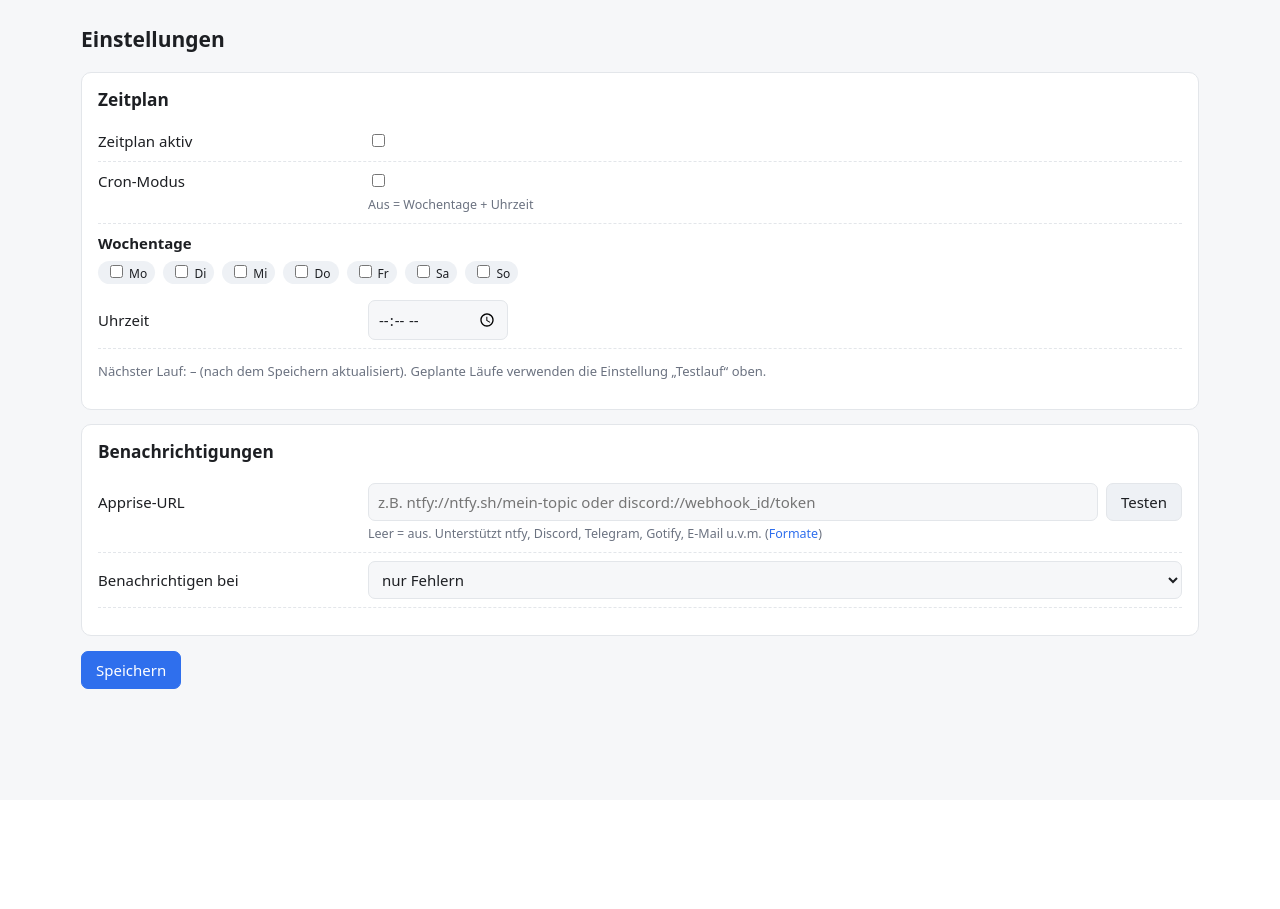
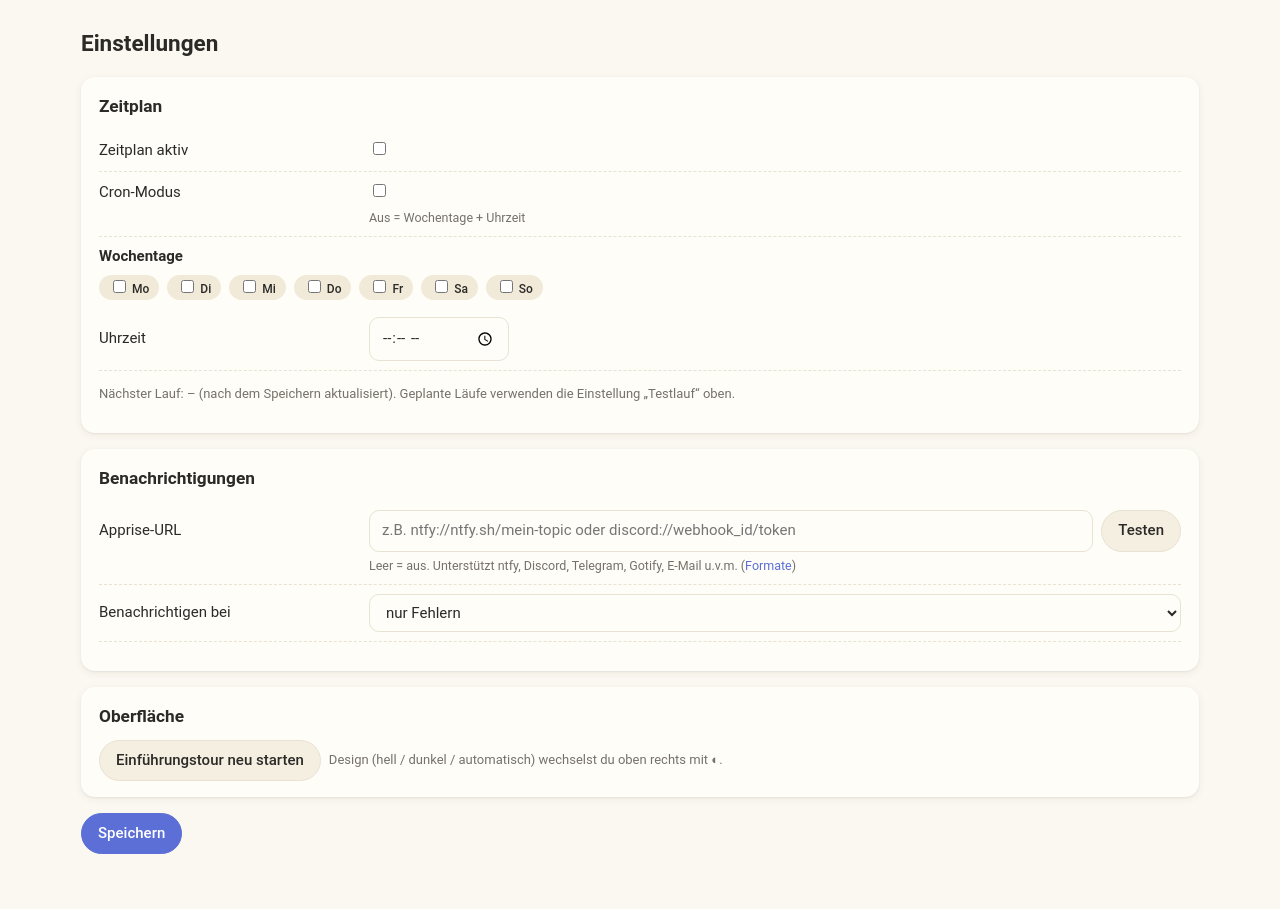
Before and after one commit to xroguel1ke/abs_ratings, a Python web app: template webui/templates/settings.html in a window 1280 px wide. Before the commit the page ends 689 px from the top, so only its background shows below. Run offline with Jinja, Linux system fonts and the light colour scheme; the template is opened without the code that fills it, so the values that code supplies are empty.

Commit message:
Web UI: Material-style theme (light cream / dark greys, toggle), onboarding tour (restart in settings), books page layout
Co-Authored-By: Claude Opus 5.5 <noreply@anthropic.com>

```diff
--- a/webui/static/app.css
+++ b/webui/static/app.css
@@ -1,33 +1,69 @@
-:root{--bg:#f6f7f9;--card:#fff;--fg:#1d1f23;--muted:#6b7280;--line:#e3e6ea;--accent:#2f6fed;--ok:#1a7f37;--warn:#b26b00;--err:#c62828;--chip:#eef1f5;--code:#f3f4f6}
-@media (prefers-color-scheme:dark){:root{--bg:#121417;--card:#1b1e23;--fg:#e8eaed;--muted:#9aa0a6;--line:#2c3036;--accent:#6f9bff;--ok:#4cc26a;--warn:#e0a040;--err:#ef6b6b;--chip:#262a31;--code:#111316}}
-*{box-sizing:border-box}body{margin:0;background:var(--bg);color:var(--fg);font:15px/1.5 system-ui,-apple-system,Segoe UI,sans-serif}
+/* ABS Ratings - Material-style theme. Light: pastel white + cream. Dark: two pastel greys.
+   Theme: data-theme="light|dark" on <html> (toggle in the header), otherwise the system setting decides. */
+:root{
+  --bg:#fbf8f1;          /* cream page */
+  --card:#fffdf8;        /* pastel white surface */
+  --card2:#f5efe2;       /* cream, second surface (chips, table heads) */
+  --fg:#2b2a27;--muted:#76716a;--line:#e9e2d3;
+  --accent:#5b6fd6;--accent-fg:#fff;--accent-soft:#e6e9fb;
+  --ok:#2e7d4f;--warn:#a8680a;--err:#c0392b;
+  --chip:#f1ead9;--code:#f7f2e6;
+  --shadow:0 1px 2px rgba(60,50,30,.08),0 2px 8px rgba(60,50,30,.06);
+  --shadow2:0 4px 16px rgba(60,50,30,.12);
+  --radius:14px;
+}
+@media (prefers-color-scheme:dark){:root:not([data-theme="light"]){
+  --bg:#2f3136;--card:#3a3d43;--card2:#44474e;--fg:#eceef1;--muted:#b2b6bd;--line:#4d5058;
+  --accent:#a9b6ff;--accent-fg:#1e2233;--accent-soft:#4a4f66;--ok:#8fd6a5;--warn:#f0c27a;--err:#f2a097;
+  --chip:#474a52;--code:#33363b;--shadow:0 1px 2px rgba(0,0,0,.25),0 2px 8px rgba(0,0,0,.2);--shadow2:0 6px 20px rgba(0,0,0,.35)}}
+:root[data-theme="dark"]{
+  --bg:#2f3136;--card:#3a3d43;--card2:#44474e;--fg:#eceef1;--muted:#b2b6bd;--line:#4d5058;
+  --accent:#a9b6ff;--accent-fg:#1e2233;--accent-soft:#4a4f66;--ok:#8fd6a5;--warn:#f0c27a;--err:#f2a097;
+  --chip:#474a52;--code:#33363b;--shadow:0 1px 2px rgba(0,0,0,.25),0 2px 8px rgba(0,0,0,.2);--shadow2:0 6px 20px rgba(0,0,0,.35)}
+*{box-sizing:border-box}
+body{margin:0;background:var(--bg);color:var(--fg);font:15px/1.55 Roboto,system-ui,-apple-system,"Segoe UI",sans-serif;transition:background .2s,color .2s}
 a{color:var(--accent);text-decoration:none}a:hover{text-decoration:underline}
-header{background:var(--card);border-bottom:1px solid var(--line);position:sticky;top:0;z-index:5}
-.nav{max-width:1150px;margin:0 auto;display:flex;gap:4px;align-items:center;padding:8px 16px;flex-wrap:wrap}
-.nav .brand{font-weight:700;margin-right:12px}.nav a{padding:6px 10px;border-radius:6px;color:var(--fg)}.nav a.active,.nav a:hover{background:var(--chip);text-decoration:none}
-.nav .right{margin-left:auto;display:flex;gap:8px;align-items:center;font-size:13px;color:var(--muted)}
-main{max-width:1150px;margin:0 auto;padding:16px}
-h1{font-size:1.4em;margin:8px 0 16px}h2{font-size:1.15em;margin:24px 0 10px}
-.card{background:var(--card);border:1px solid var(--line);border-radius:10px;padding:14px 16px;margin-bottom:14px}
-.tiles{display:grid;grid-template-columns:repeat(auto-fill,minmax(150px,1fr));gap:10px;margin-bottom:14px}
-.tile{background:var(--card);border:1px solid var(--line);border-radius:10px;padding:10px 14px}
-.tile .v{font-size:1.6em;font-weight:700}.tile .l{color:var(--muted);font-size:13px}
-.tabs{display:flex;gap:4px;border-bottom:1px solid var(--line);margin-bottom:12px;flex-wrap:wrap}
-.tabs a{padding:8px 12px;border-radius:8px 8px 0 0;color:var(--muted)}.tabs a.active{background:var(--card);border:1px solid var(--line);border-bottom-color:var(--card);color:var(--fg);margin-bottom:-1px}
-table{width:100%;border-collapse:collapse}th,td{text-align:left;padding:7px 8px;border-bottom:1px solid var(--line);vertical-align:top}th{color:var(--muted);font-weight:600;font-size:13px}
+header{background:var(--card);box-shadow:var(--shadow);position:sticky;top:0;z-index:5}
+.nav{max-width:1150px;margin:0 auto;display:flex;gap:2px;align-items:center;padding:8px 16px;flex-wrap:wrap}
+.nav .brand{font-weight:700;margin-right:14px;letter-spacing:.2px}
+.nav a{padding:7px 12px;border-radius:99px;color:var(--fg);font-weight:500}
+.nav a.active{background:var(--accent-soft);color:var(--fg);text-decoration:none}.nav a:hover{background:var(--chip);text-decoration:none}
+.nav .right{margin-left:auto;display:flex;gap:6px;align-items:center;font-size:13px;color:var(--muted)}
+.iconbtn{border:none;background:transparent;color:var(--fg);padding:6px 9px;border-radius:99px;cursor:pointer;font-size:15px}.iconbtn:hover{background:var(--chip)}
+main{max-width:1150px;margin:0 auto;padding:18px 16px 40px}
+h1{font-size:1.5em;font-weight:600;margin:8px 0 16px}h2{font-size:1.15em;font-weight:600;margin:24px 0 10px}
+.card{background:var(--card);border-radius:var(--radius);padding:16px 18px;margin-bottom:16px;box-shadow:var(--shadow)}
+.tiles{display:grid;grid-template-columns:repeat(auto-fill,minmax(160px,1fr));gap:12px;margin-bottom:16px}
+.tile{background:var(--card);border-radius:var(--radius);padding:12px 16px;box-shadow:var(--shadow)}
+.tile .v{font-size:1.7em;font-weight:600}.tile .l{color:var(--muted);font-size:13px}
+.tabs{display:flex;gap:6px;margin-bottom:14px;flex-wrap:wrap}
+.tabs a{padding:7px 14px;border-radius:99px;color:var(--muted);background:var(--card2);font-weight:500}
+.tabs a.active{background:var(--accent);color:var(--accent-fg)}.tabs a:hover{text-decoration:none;filter:brightness(.97)}
+table{width:100%;border-collapse:collapse}th,td{text-align:left;padding:9px 10px;border-bottom:1px solid var(--line);vertical-align:top}
+th{color:var(--muted);font-weight:600;font-size:12.5px;text-transform:uppercase;letter-spacing:.4px}
+tr:hover td{background:color-mix(in srgb,var(--card2) 45%,transparent)}
 .tablewrap{overflow-x:auto}
-.badge{display:inline-block;padding:1px 8px;border-radius:99px;font-size:12px;background:var(--chip);white-space:nowrap}
+.badge{display:inline-block;padding:2px 10px;border-radius:99px;font-size:12px;background:var(--chip);white-space:nowrap;font-weight:500}
 .badge.ok{color:var(--ok)}.badge.err,.badge.not_found,.badge.error{color:var(--err)}.badge.warn,.badge.other_edition,.badge.no_ratings_yet,.badge.running{color:var(--warn)}
 .muted{color:var(--muted)}.small{font-size:13px}
-button,.btn{font:inherit;padding:7px 14px;border-radius:7px;border:1px solid var(--line);background:var(--chip);color:var(--fg);cursor:pointer;display:inline-block}
-button.primary,.btn.primary{background:var(--accent);border-color:var(--accent);color:#fff}button.danger{color:var(--err)}button:disabled{opacity:.5;cursor:default}
+button,.btn{font:inherit;font-weight:500;padding:8px 16px;border-radius:99px;border:1px solid var(--line);background:var(--card2);color:var(--fg);cursor:pointer;display:inline-block;transition:box-shadow .15s,filter .15s}
+button:hover,.btn:hover{box-shadow:var(--shadow);text-decoration:none}
+button.primary,.btn.primary{background:var(--accent);border-color:var(--accent);color:var(--accent-fg)}button.danger{color:var(--err)}button:disabled{opacity:.5;cursor:default;box-shadow:none}
 .row{display:flex;gap:8px;flex-wrap:wrap;align-items:center}
-input[type=text],input[type=password],input[type=number],input[type=time],select,textarea{font:inherit;padding:7px 9px;border-radius:7px;border:1px solid var(--line);background:var(--bg);color:var(--fg);width:100%}
-label.f{display:grid;grid-template-columns:260px 1fr;gap:10px;align-items:center;padding:8px 0;border-bottom:1px dashed var(--line)}
+input[type=text],input[type=password],input[type=number],input[type=time],input[type=search],select,textarea{font:inherit;padding:8px 12px;border-radius:10px;border:1px solid var(--line);background:var(--card);color:var(--fg);width:100%}
+input:focus,select:focus,textarea:focus{outline:2px solid var(--accent-soft);border-color:var(--accent)}
+label.f{display:grid;grid-template-columns:260px 1fr;gap:10px;align-items:center;padding:9px 0;border-bottom:1px dashed var(--line)}
 label.f .h{grid-column:2;color:var(--muted);font-size:12.5px;margin-top:-6px}
-@media (max-width:700px){label.f{grid-template-columns:1fr}label.f .h{grid-column:1}}
-pre.log{background:var(--code);border:1px solid var(--line);border-radius:8px;padding:10px;max-height:70vh;overflow:auto;font:12.5px/1.45 ui-monospace,Menlo,Consolas,monospace;white-space:pre-wrap;word-break:break-word}
-.flash{padding:9px 12px;border-radius:8px;margin-bottom:12px;border:1px solid var(--line);background:var(--card)}.flash.error{color:var(--err)}.flash.ok{color:var(--ok)}
+@media (max-width:700px){label.f{grid-template-columns:1fr}label.f .h{grid-column:1}.nav .right{margin-left:0}}
+pre.log{background:var(--code);border-radius:10px;padding:12px;max-height:70vh;overflow:auto;font:12.5px/1.45 ui-monospace,Menlo,Consolas,monospace;white-space:pre-wrap;word-break:break-word}
+.flash{padding:10px 14px;border-radius:12px;margin-bottom:12px;background:var(--card);box-shadow:var(--shadow)}.flash.error{color:var(--err)}.flash.ok{color:var(--ok)}
 .diff td:nth-child(3){color:var(--muted)}.diff td:nth-child(4){color:var(--ok)}
 .center{max-width:380px;margin:12vh auto}
 details summary{cursor:pointer}
+code{background:var(--code);padding:1px 6px;border-radius:6px;font-size:.92em}
+/* onboarding tour */
+.tour-dim{position:fixed;inset:0;background:rgba(20,18,14,.45);z-index:50}
+.tour-hl{position:relative;z-index:51;box-shadow:0 0 0 4px var(--accent),var(--shadow2)!important;border-radius:12px;background:var(--card)}
+.tour-box{position:fixed;z-index:52;max-width:340px;background:var(--card);color:var(--fg);border-radius:var(--radius);box-shadow:var(--shadow2);padding:16px 18px}
+.tour-box h3{margin:0 0 6px;font-size:1.05em}.tour-box p{margin:0 0 12px;font-size:14px}
+.tour-box .row{justify-content:space-between}
--- /dev/null
+++ b/webui/static/app.js
@@ -0,0 +1,72 @@
+// ABS Ratings web UI: theme toggle (auto / light / dark) and the onboarding tour. No external libraries.
+(function () {
+  var store = {
+    get: function (k) { try { return localStorage.getItem(k); } catch (e) { return null; } },
+    set: function (k, v) { try { localStorage.setItem(k, v); } catch (e) {} }
+  };
+
+  // ---- theme ----
+  var THEMES = ['auto', 'light', 'dark'], ICON = { auto: '◐', light: '☀', dark: '☾' }, LABEL = { auto: 'Design: automatisch', light: 'Design: hell', dark: 'Design: dunkel' };
+  function applyTheme(t) {
+    if (t === 'light' || t === 'dark') document.documentElement.setAttribute('data-theme', t);
+    else document.documentElement.removeAttribute('data-theme');
+    var b = document.getElementById('theme-toggle');
+    if (b) { b.textContent = ICON[t] || ICON.auto; b.title = LABEL[t] || LABEL.auto; }
+  }
+  var theme = store.get('abs_theme') || 'auto';
+  applyTheme(theme);
+  document.addEventListener('DOMContentLoaded', function () {
+    applyTheme(theme);
+    var b = document.getElementById('theme-toggle');
+    if (b) b.addEventListener('click', function () {
+      theme = THEMES[(THEMES.indexOf(theme) + 1) % THEMES.length];
+      store.set('abs_theme', theme); applyTheme(theme);
+    });
+    if (document.querySelector('[data-tour]') && !store.get('abs_tour_done')) setTimeout(function () { Tour.start(); }, 400);
+  });
+
+  // ---- onboarding tour ----
+  var STEPS = [
+    { sel: null, t: 'Willkommen bei ABS Ratings', p: 'Kurzer Rundgang in 7 Schritten. Du kannst ihn jederzeit überspringen und unter Einstellungen neu starten.' },
+    { sel: '[data-tour=dashboard]', t: 'Dashboard', p: 'Überblick nach jedem Lauf: Bücher mit Bewertungen, Probleme, die Prüfliste (Vorschläge, die du bestätigst) und zusammengeführte Reihen/Autoren.' },
+    { sel: '[data-tour=books]', t: 'Bücher', p: 'Alle geprüften Bücher, sortiert nach Sicherheit des Treffers. Mit Suche, Vergleich ABS ↔ Audible und der Begründung jeder Entscheidung.' },
+    { sel: '[data-tour=status]', t: 'Status', p: 'Zustand der Quellen (Audible, Hardcover, Goodreads) und was gerade läuft.' },
+    { sel: '[data-tour=runs]', t: 'Läufe', p: 'Jeder Lauf mit Fortschritt und geplanten Änderungen. Starte neue Läufe immer zuerst als Testlauf: dann wird nichts geschrieben.' },
+    { sel: '[data-tour=settings]', t: 'Einstellungen', p: 'ABS-Verbindung, Zeitplan, Quellen und Benachrichtigungen. Hier startest du auch diese Tour neu.' },
+    { sel: '#theme-toggle', t: 'Design', p: 'Hell, dunkel oder automatisch nach System. Ein Klick wechselt.' }
+  ];
+  var i = 0, dim = null, box = null, hl = null;
+  function clear() { if (hl) hl.classList.remove('tour-hl'); hl = null; }
+  function end() { clear(); if (dim) dim.remove(); if (box) box.remove(); dim = box = null; store.set('abs_tour_done', '1'); }
+  function show() {
+    clear();
+    var s = STEPS[i], el = s.sel ? document.querySelector(s.sel) : null;
+    if (s.sel && !el) { if (i < STEPS.length - 1) { i++; return show(); } return end(); }
+    if (el) { el.classList.add('tour-hl'); hl = el; }
+    box.innerHTML = '<h3></h3><p></p><div class="row"><button type="button" data-a="skip">Überspringen</button>' +
+      '<span class="row">' + (i > 0 ? '<button type="button" data-a="back">Zurück</button>' : '') +
+      '<button type="button" class="primary" data-a="next">' + (i === STEPS.length - 1 ? 'Fertig' : 'Weiter') + '</button></span></div>' +
+      '<div class="muted small" style="margin-top:8px">' + (i + 1) + ' / ' + STEPS.length + '</div>';
+    box.querySelector('h3').textContent = s.t; box.querySelector('p').textContent = s.p;
+    var r = el ? el.getBoundingClientRect() : null, w = Math.min(340, window.innerWidth - 24);
+    box.style.width = w + 'px';
+    if (r) { box.style.top = Math.min(r.bottom + 12, window.innerHeight - 200) + 'px'; box.style.left = Math.max(12, Math.min(r.left, window.innerWidth - w - 12)) + 'px'; }
+    else { box.style.top = '20vh'; box.style.left = Math.max(12, (window.innerWidth - w) / 2) + 'px'; }
+  }
+  var Tour = {
+    start: function () {
+      end(); i = 0;
+      dim = document.createElement('div'); dim.className = 'tour-dim'; document.body.appendChild(dim);
+      box = document.createElement('div'); box.className = 'tour-box'; box.setAttribute('role', 'dialog'); document.body.appendChild(box);
+      box.addEventListener('click', function (e) {
+        var a = e.target.getAttribute('data-a');
+        if (a === 'skip') end();
+        else if (a === 'back') { i = Math.max(0, i - 1); show(); }
+        else if (a === 'next') { if (i === STEPS.length - 1) end(); else { i++; show(); } }
+      });
+      dim.addEventListener('click', end);
+      show();
+    }
+  };
+  window.ABSTour = Tour;
+})();
--- a/webui/templates/base.html
+++ b/webui/templates/base.html
@@ -1,14 +1,16 @@
 <!doctype html><html lang="de"><head><meta charset="utf-8"><meta name="viewport" content="width=device-width, initial-scale=1">
-<title>{% block title %}ABS Ratings{% endblock %}</title><link rel="stylesheet" href="{{ url_for('static', filename='app.css') }}"></head><body>
+<title>{% block title %}ABS Ratings{% endblock %}</title><link rel="stylesheet" href="{{ url_for('static', filename='app.css') }}">
+<script src="{{ url_for('static', filename='app.js') }}"></script></head><body>
 {% if session.auth %}<header><div class="nav"><span class="brand">⭐ ABS Ratings</span>
 {% set ep = request.endpoint %}
-<a href="{{ url_for('dashboard') }}" class="{{ 'active' if ep in ('dashboard','problem') }}">Dashboard</a>
-<a href="{{ url_for('books') }}" class="{{ 'active' if ep=='books' }}">Bücher</a>
-<a href="{{ url_for('status') }}" class="{{ 'active' if ep=='status' }}">Status</a>
-<a href="{{ url_for('runs') }}" class="{{ 'active' if ep in ('runs','run_view') }}">Läufe</a>
+<a data-tour="dashboard" href="{{ url_for('dashboard') }}" class="{{ 'active' if ep in ('dashboard','problem') }}">Dashboard</a>
+<a data-tour="books" href="{{ url_for('books') }}" class="{{ 'active' if ep=='books' }}">Bücher</a>
+<a data-tour="status" href="{{ url_for('status') }}" class="{{ 'active' if ep=='status' }}">Status</a>
+<a data-tour="runs" href="{{ url_for('runs') }}" class="{{ 'active' if ep in ('runs','run_view') }}">Läufe</a>
 <a href="{{ url_for('logs') }}" class="{{ 'active' if ep in ('logs','log_view') }}">Logs</a>
-<a href="{{ url_for('settings') }}" class="{{ 'active' if ep=='settings' }}">Einstellungen</a>
+<a data-tour="settings" href="{{ url_for('settings') }}" class="{{ 'active' if ep=='settings' }}">Einstellungen</a>
 <span class="right">{% if running %}<a href="{{ url_for('run_view', run_id=current_run.id) }}"><span class="badge running">● läuft: {{ current_run.label }}</span></a>{% elif next_run %}nächster Lauf: {{ next_run|dt }}{% endif %}
+<button type="button" class="iconbtn" id="theme-toggle" title="Design">◐</button>
 <a href="{{ url_for('password') }}">Passwort</a><a href="{{ url_for('logout') }}">Abmelden</a></span></div></header>{% endif %}
 <main>{% with msgs = get_flashed_messages(with_categories=true) %}{% for c, m in msgs %}<div class="flash {{ c }}">{{ m }}</div>{% endfor %}{% endwith %}
 {% block body %}{% endblock %}</main></body></html>
--- a/webui/templates/dashboard.html
+++ b/webui/templates/dashboard.html
@@ -42,7 +42,7 @@
 <td>{{ m.member }}{% if m.member_books %}<div class="muted small">#{{ m.member_books }} · {{ m.member_count }} Bücher · {{ m.relation }}</div>{% else %}<div class="muted small">{{ m.member_count }} Bücher</div>{% endif %}</td>
 <td>→ {{ m.target }}{% if m.target_books %}<div class="muted small">#{{ m.target_books }}</div>{% endif %}</td>
 <td><span class="badge {{ 'ok' if m.status=='applied' else 'warn' }}">{{ 'übernommen' if m.status=='applied' else 'geplant (Testlauf)' }}</span><div class="muted small">{{ m.last_seen }}</div></td>
-<td class="row"><form method="post" action="{{ url_for('merged_action', mid=m.id, action='confirm') }}"><button>✓ Passt</button></form>
+<td class="row" style="flex-wrap:nowrap"><form method="post" action="{{ url_for('merged_action', mid=m.id, action='confirm') }}"><button>✓ Passt</button></form>
 <form method="post" action="{{ url_for('merged_action', mid=m.id, action='undo') }}" onsubmit="return confirm('Zusammenführung rückgängig machen?')"><button class="danger">↶ Rückgängig</button></form></td></tr>
 {% else %}<tr><td colspan="5" class="muted">Nichts offen.</td></tr>{% endfor %}</table></div>
 
@@ -52,7 +52,7 @@
 {% for x in queue %}<tr><td>{{ {'asin': 'ASIN', 'isbn': 'ISBN', 'title': 'Titel'}.get(x.kind, x.kind) }}</td>
 <td><a href="{{ url_for('problem', key=x.key) }}">{{ x.title }}</a></td><td><code>{{ x.candidate }}</code></td>
 <td class="small">{{ x.reason }}{% if x.evidence %}<div class="muted">{{ x.evidence | join(', ') }}</div>{% endif %}</td>
-<td class="row"><form method="post" action="{{ url_for('queue_action', qid=x.id, action='accept') }}"><button class="primary">Übernehmen</button></form>
+<td class="row" style="flex-wrap:nowrap"><form method="post" action="{{ url_for('queue_action', qid=x.id, action='accept') }}"><button class="primary">Übernehmen</button></form>
 <form method="post" action="{{ url_for('queue_action', qid=x.id, action='reject') }}"><button>Verwerfen</button></form></td></tr>
 {% else %}<tr><td colspan="5" class="muted">Die Prüfliste ist leer.</td></tr>{% endfor %}</table></div>
 
@@ -61,7 +61,7 @@
 <div class="card tablewrap"><table><tr><th>Art</th><th>Kandidat</th><th>Ziel</th><th>Grund</th><th></th></tr>
 {% for x in (review.series or []) + (review.authors or []) %}<tr><td>{{ 'Reihe' if x.kind=='series' else 'Autor' }}</td><td>{{ x.series }}{% if x.series_books %}<div class="muted small">{{ x.series_books }} Bücher</div>{% endif %}</td>
 <td>{{ x.other }}{% if x.other_books %}<div class="muted small">{{ x.other_books }} Bücher</div>{% endif %}</td><td class="small">{{ x.reason }}</td>
-<td class="row"><form method="post" action="{{ url_for('review_action', mid=x.id, action='merge') }}"><button class="primary">Zusammenführen</button></form>
+<td class="row" style="flex-wrap:nowrap"><form method="post" action="{{ url_for('review_action', mid=x.id, action='merge') }}"><button class="primary">Zusammenführen</button></form>
 <form method="post" action="{{ url_for('review_action', mid=x.id, action='keep') }}"><button>Getrennt lassen</button></form></td></tr>
 {% else %}<tr><td colspan="5" class="muted">Keine offenen Fälle.</td></tr>{% endfor %}</table>
 {% if review.generated %}<p class="muted small">Stand: {{ review.generated }}</p>{% endif %}</div>
--- a/webui/templates/settings.html
+++ b/webui/templates/settings.html
@@ -38,6 +38,10 @@
  <label class="f"><span>Benachrichtigen bei</span><select name="notify_on"><option value="errors" {{ 'selected' if s.notify_on=='errors' }}>nur Fehlern</option><option value="always" {{ 'selected' if s.notify_on=='always' }}>jedem Lauf</option></select></label>
  <p class="small" id="test_notify"></p>
 </div>
+<div class="card"><h2 style="margin-top:0">Oberfläche</h2>
+ <div class="row"><button type="button" onclick="window.ABSTour && ABSTour.start()">Einführungstour neu starten</button>
+ <span class="muted small">Design (hell / dunkel / automatisch) wechselst du oben rechts mit ◐.</span></div>
+</div>
 <p><button class="primary">Speichern</button></p></form>
 <script>
 function cronToggle(){ const c=document.getElementById('cronmode').checked; document.getElementById('cron').style.display=c?'':'none'; document.getElementById('simple').style.display=c?'none':''; }
```
Also changed, not shown: webui/templates/books.html (+11 -9 lines).
